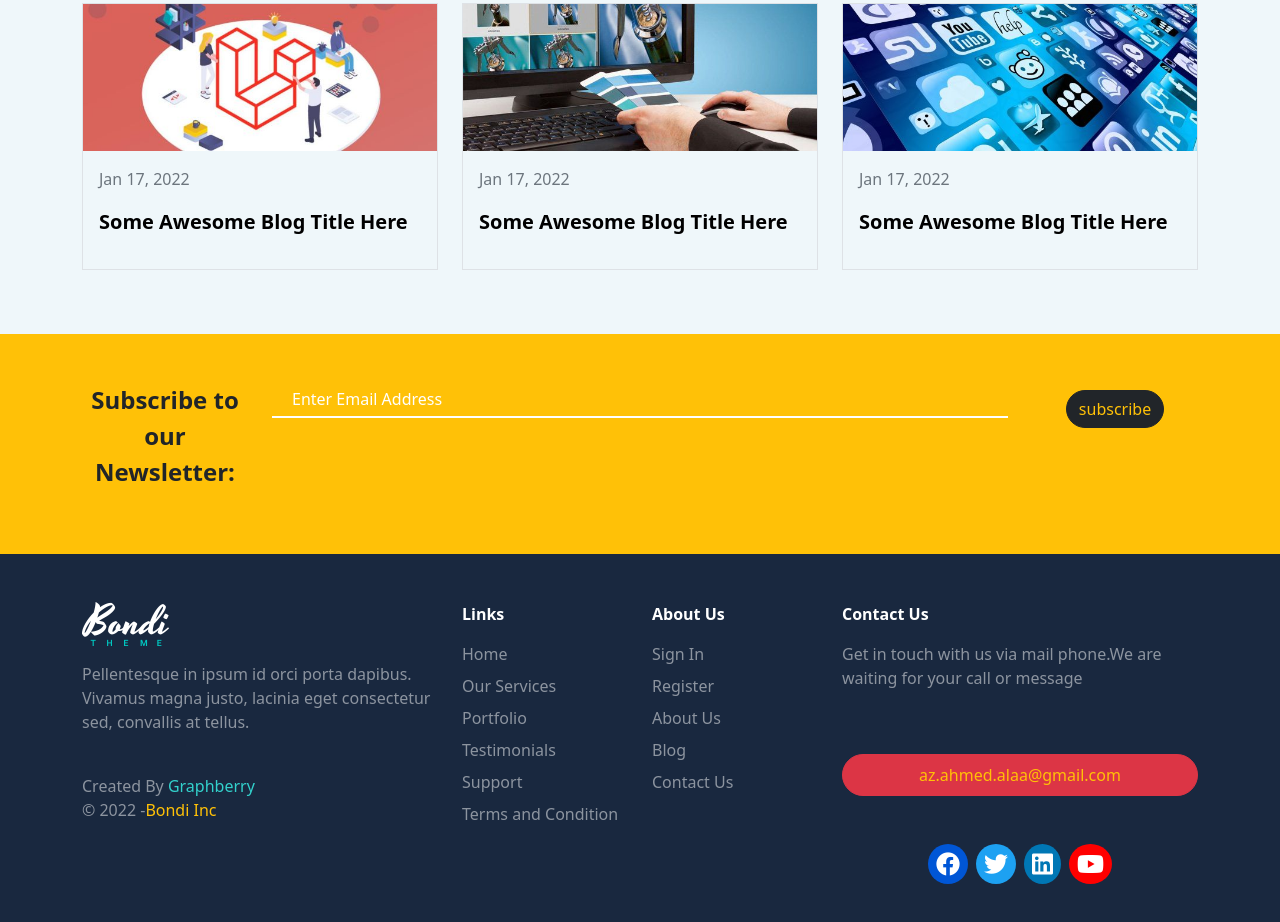
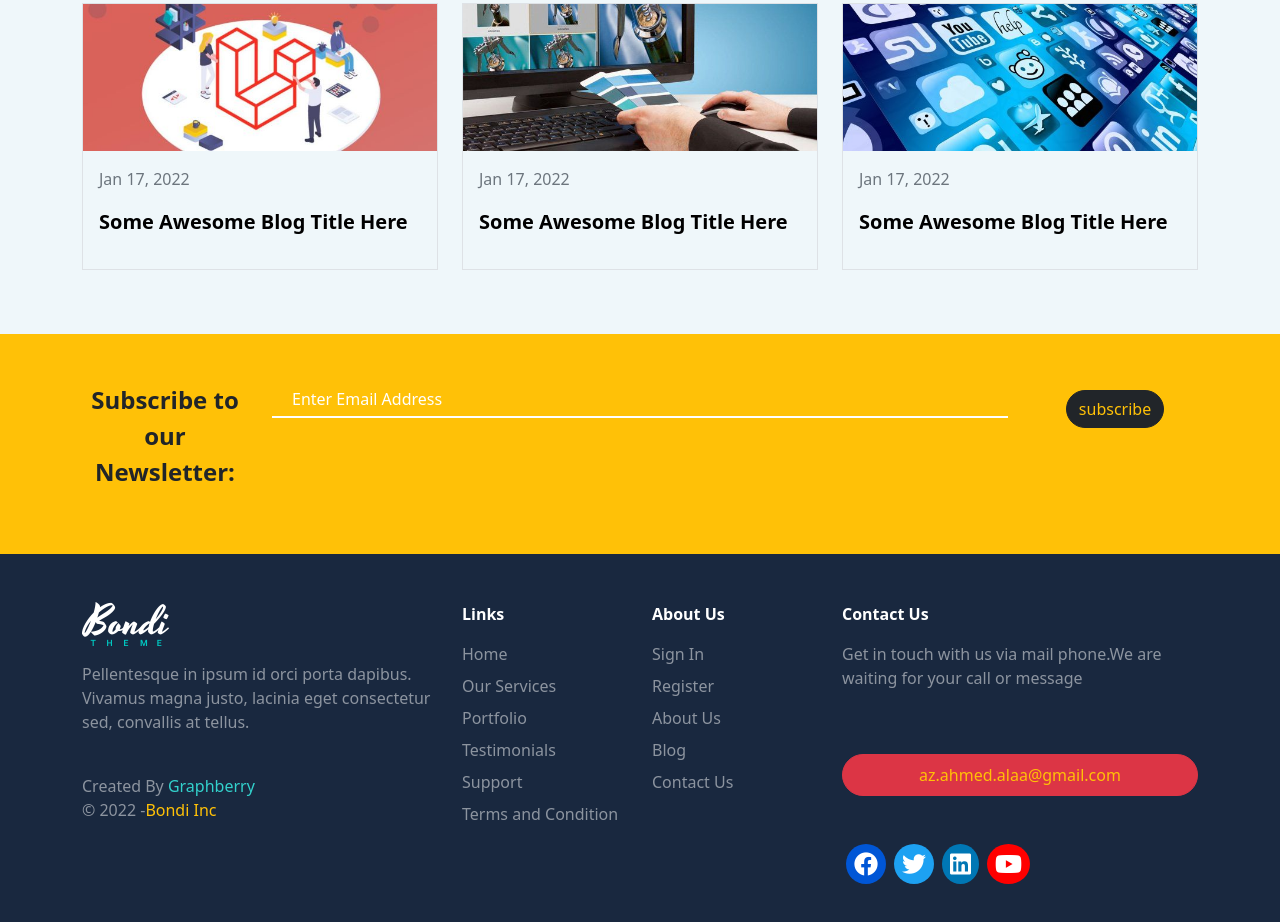
Before and after one commit to ahmedalaa404/Bondi, a plain HTML site: page index.html in a window 1280 px wide. Shown: the part 4459-5381 px from the top of the page. Drawn offline with Linux system fonts and the light colour scheme.

Commit message:
maintain responsive icones-foote  to make icones justify-lg-start

```diff
--- a/index.html
+++ b/index.html
@@ -413,7 +413,7 @@
         <p class="fw-bold text-white mb-3">Contact Us</p>
         <p class="text-white-50 pb-5">Get in touch with us via mail phone.We are waiting for your call or message</p>
         <button class="w-100 btn-danger btn text-warning py-2 px-4 rounded-pill">az.ahmed.alaa@gmail.com</button>
-        <div class="icones-footer d-flex pt-5 text-white justify-content-sm-center">
+        <div class="icones-footer d-flex pt-5 text-white justify-content-lg-start justify-content-sm-center">
           <i class="d-flex justify-content-center align-items-center mx-1 fa-brands fa-facebook fs-4 rounded-circle p-2"></i>
           <i class="d-flex justify-content-center align-items-center mx-1 fa-brands fa-twitter fs-4 p-2 rounded-circle"></i>
           <i class="d-flex justify-content-center align-items-center mx-1 fa-brands fa-linkedin fs-4 p-2 rounded-circle"></i>
```
